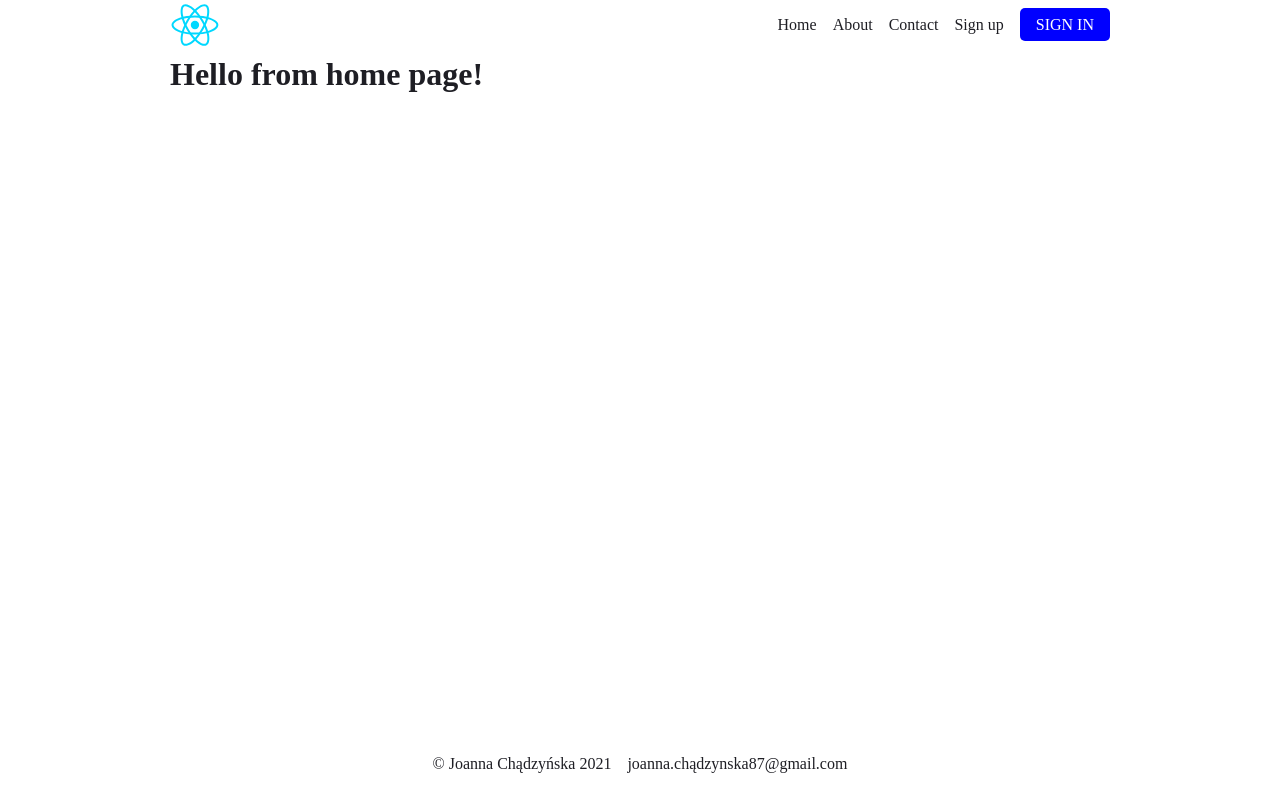
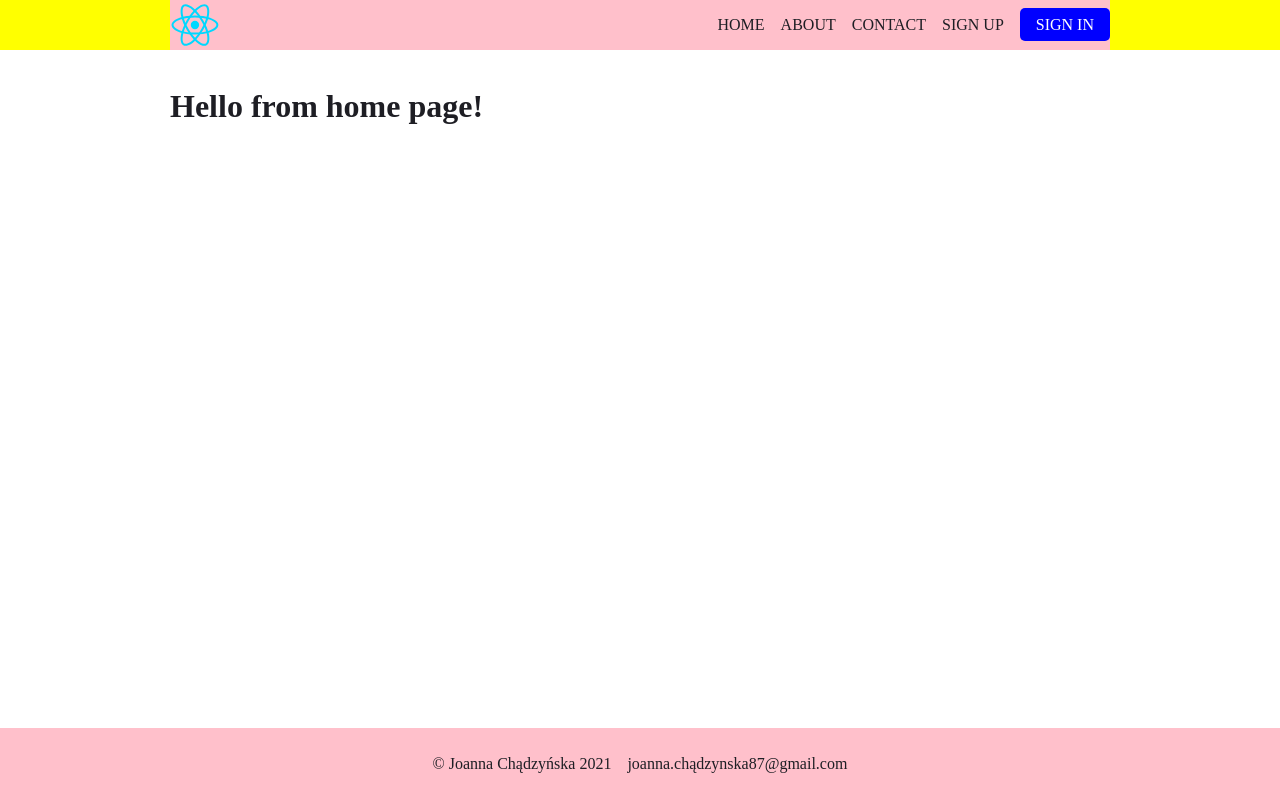
Before and after one commit to Joanna-Chadzynska/react-webpack-boilerplate, a React app: page / in a window 1280 px wide. Built offline with nearby package versions, Linux system fonts and the light colour scheme.

Commit message:
update components styles

```diff
--- a/src/components/Content/styles/Content.js
+++ b/src/components/Content/styles/Content.js
@@ -2,4 +2,10 @@ import styled from 'styled-components';
 
 export const Container = styled.main`
     flex: 1 0 auto;
+    margin-top: 4rem;
+    padding: 0 1em;
+    @media screen and (min-width: 768px) {
+        margin-top: 2em;
+        padding: 0;
+    }
 `;
--- a/src/components/Footer/styles/Footer.js
+++ b/src/components/Footer/styles/Footer.js
@@ -3,14 +3,20 @@ import styled from 'styled-components';
 export const Container = styled.footer`
     flex-shrink: 0;
     text-align: center;
+    background-color: pink;
 `;
 
 export const Inner = styled.div`
     display: flex;
+    flex-direction: column;
     justify-content: center;
     align-items: center;
     gap: 1em;
     padding: 1.5em;
+
+    @media screen and (min-width: 768px) {
+        flex-direction: row;
+    }
 `;
 
 export const Text = styled.p``;
--- a/src/components/Header/index.js
+++ b/src/components/Header/index.js
@@ -6,6 +6,8 @@ import {
     Inner,
     Logo,
     Navigation,
+    NavToggleInput,
+    NavToggleLabel,
     Text,
     TextLink,
 } from './styles/Header';
@@ -59,4 +61,26 @@ Header.Text = function HeaderText({ children, ...restProps }) {
     return <Text {...restProps}>{children}</Text>;
 };
 
+Header.NavToggleInput = function HeaderNavToggleInput({
+    ...restProps
+}) {
+    return (
+        <NavToggleInput
+            type="checkbox"
+            id="nav-toggle"
+            {...restProps}
+        />
+    );
+};
+
+Header.NavToggleLabel = function HeaderNavToggleLabel({
+    ...restProps
+}) {
+    return (
+        <NavToggleLabel htmlFor="nav-toggle" {...restProps}>
+            <span />
+        </NavToggleLabel>
+    );
+};
+
 export default Header;
--- a/src/components/Header/styles/Header.js
+++ b/src/components/Header/styles/Header.js
@@ -1,24 +1,28 @@
 import { Link, NavLink } from 'react-router-dom';
 import styled from 'styled-components';
 
-export const Container = styled.header``;
+export const Container = styled.header`
+    background-color: yellow;
+`;
 
 export const Inner = styled.div`
+    background-color: pink;
+    position: fixed;
+    z-index: 999;
+    width: 100%;
     display: flex;
-    justify-content: space-between;
-    align-items: center;
+    @media screen and (min-width: 768px) {
+        justify-content: space-between;
+        align-items: center;
+        position: relative;
+    }
 `;
 
 export const Text = styled.p``;
 
-export const Navigation = styled.nav`
-    ul {
-        display: flex;
-        gap: 1em;
-    }
+export const TextLink = styled(NavLink)`
+    text-transform: uppercase;
 `;
-
-export const TextLink = styled(NavLink)``;
 
 export const ButtonLink = styled(Link)`
     background-color: blue;
@@ -28,7 +32,114 @@ export const ButtonLink = styled(Link)`
     padding: 0.5em 1em;
 `;
 
+export const Navigation = styled.nav`
+    position: absolute;
+    text-align: right;
+    top: 100%;
+    right: 0;
+    width: 100%;
+    background-color: pink;
+    transform: scale(1, 0);
+    transform-origin: top;
+    transition: transform 400ms ease-in-out;
+
+    ul {
+        margin: 0;
+        padding: 0;
+
+        li {
+            margin-right: 1em;
+            padding: 0.5em 0;
+        }
+
+        li:last-of-type {
+            padding-bottom: 1em;
+        }
+    }
+
+    @media screen and (min-width: 768px) {
+        /* the following lines are not from my video, but add Edge support */
+        position: static;
+        transition: none;
+        transform: scale(1, 1);
+        background: none;
+        top: initial;
+        left: initial;
+
+        ul {
+            display: flex;
+            gap: 1em;
+            justify-content: flex-end;
+
+            li {
+                margin-right: 0;
+            }
+
+            li:last-of-type {
+                padding-bottom: 0;
+            }
+        }
+    }
+`;
+
+export const NavToggleLabel = styled.label`
+    position: absolute;
+    top: 0;
+    right: 0;
+    margin-right: 1em;
+    height: 100%;
+    display: flex;
+    align-items: center;
+
+    span,
+    span::after,
+    span::before {
+        display: block;
+        background-color: black;
+        height: 2px;
+        width: 2em;
+        border-radius: 2px;
+        position: relative;
+    }
+
+    span::after,
+    span::before {
+        content: '';
+        position: absolute;
+    }
+
+    span::before {
+        bottom: 7px;
+    }
+
+    span::after {
+        top: 7px;
+    }
+
+    @media screen and (min-width: 768px) {
+        display: none;
+    }
+`;
+
+export const NavToggleInput = styled.input`
+    position: absolute;
+    top: -9999px;
+    left: -9999px;
+
+    &:focus ~ ${NavToggleLabel} {
+        outline: 3px solid rgba(lightblue, 0.75);
+    }
+
+    &:checked ~ ${Navigation} {
+        transform: scale(1, 1);
+    }
+`;
+
 export const Logo = styled.img`
     width: 50px;
     height: 50px;
+    margin-left: 1em;
+    @media screen and (min-width: 768px) {
+        margin-left: 0;
+    }
 `;
--- a/src/components/Wrapper.js
+++ b/src/components/Wrapper.js
@@ -1,11 +1,13 @@
 import styled from 'styled-components';
 
 const Wrapper = styled.div`
-    margin-right: auto;
-    margin-left: auto;
-    max-width: 960px;
-    padding-right: 10px;
-    padding-left: 10px;
+    @media screen and (min-width: 768px) {
+        margin-right: auto;
+        margin-left: auto;
+        max-width: 960px;
+        padding-right: 10px;
+        padding-left: 10px;
+    }
 `;
 
 export default Wrapper;
```
